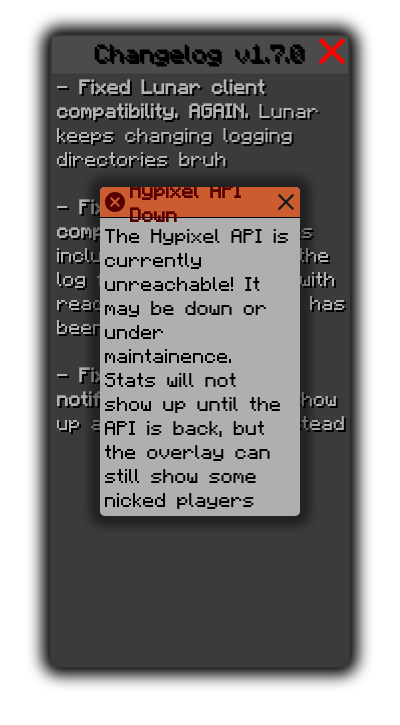
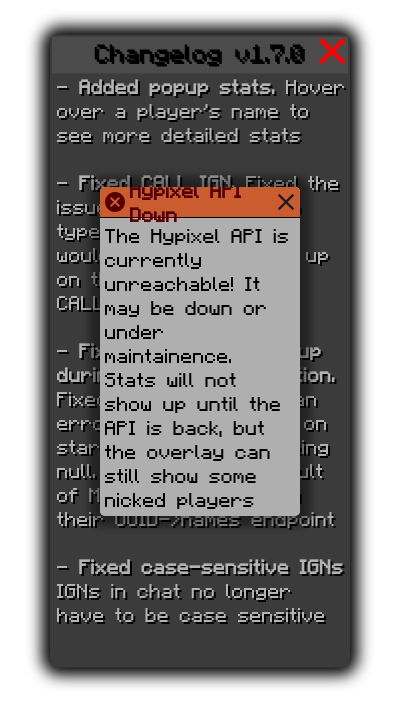
Before and after one commit to Chit132/abyss-overlay, an Electron app: page src/index.html in a window 400 px wide. Shown: the part 71-796 px from the top of the page. Drawn offline with nearby package versions, Linux system fonts and the light colour scheme; no server answers.

Commit message:
fixed error on startup when verifying key

```diff
--- a/src/index.html
+++ b/src/index.html
@@ -252,9 +252,10 @@
             <p id="changelogVersion" style="width: 100%; height: 37px; margin: 0; padding: 0; background-color: rgb(75, 75, 75); text-align: center; font-size: 20px; color: var(--primaryColor);">Changelog</p>
             <p id="changelogClose">×</p>
             <p style="height: calc(100% - 37px); margin: 0; margin-left: 5px; padding: 0; overflow-y: auto; color: rgb(179, 179, 179);">
-                - <b>Fixed Lunar client compatibility. AGAIN.</b> Lunar keeps changing logging directories bruh<br><br>
-                - <b>Fixed dirty string compatibility.</b> Some clients include color codes in the log files, which messes with reading the logs, and it has been fixed<br><br>
-                - <b>Fixed app name in notifications.</b> Name will show up as AbyssOverlay instead
+                - <b>Added popup stats.</b> Hover over a player's name to see more detailed stats<br><br>
+                - <b>Fixed CALL IGN.</b> Fixed the issue where people who type your name in chat would tend to not show up on the overlay with the CALL tag<br><br>
+                - <b>Fixed error on startup during API key verification.</b> Fixed the issue where an error would be thrown on startup due to user being null. Issue was the result of Mojang API removing their UUID->names endpoint<br><br>
+                - <b>Fixed case-sensitive IGNs</b> IGNs in chat no longer have to be case sensitive
             </p>
         </div>
     </div>
--- a/src/index.js
+++ b/src/index.js
@@ -74,7 +74,7 @@
             apilink = `https://api.hypixel.net/player?key=${key}&uuid=`;
             config.set('key', key);
             useruuid = data.record.owner.replaceAll('-', '');
-            $.ajax({type: 'GET', async: false, url: `https://api.mojang.com/user/profiles/${data.record.owner}/names`, success: (names) => {user = names[names.length-1].name;}});
+            $.ajax({type: 'GET', async: false, url: 'https://sessionserver.mojang.com/session/minecraft/profile/' + data.record.owner, success: (profile) => {user = profile.name;}});
             $.ajax({type: 'GET', async: false, url: apilink+useruuid, success: (data) => {
                 if (data.success === true && data.player !== null){
                     startapi = data.player;
```
